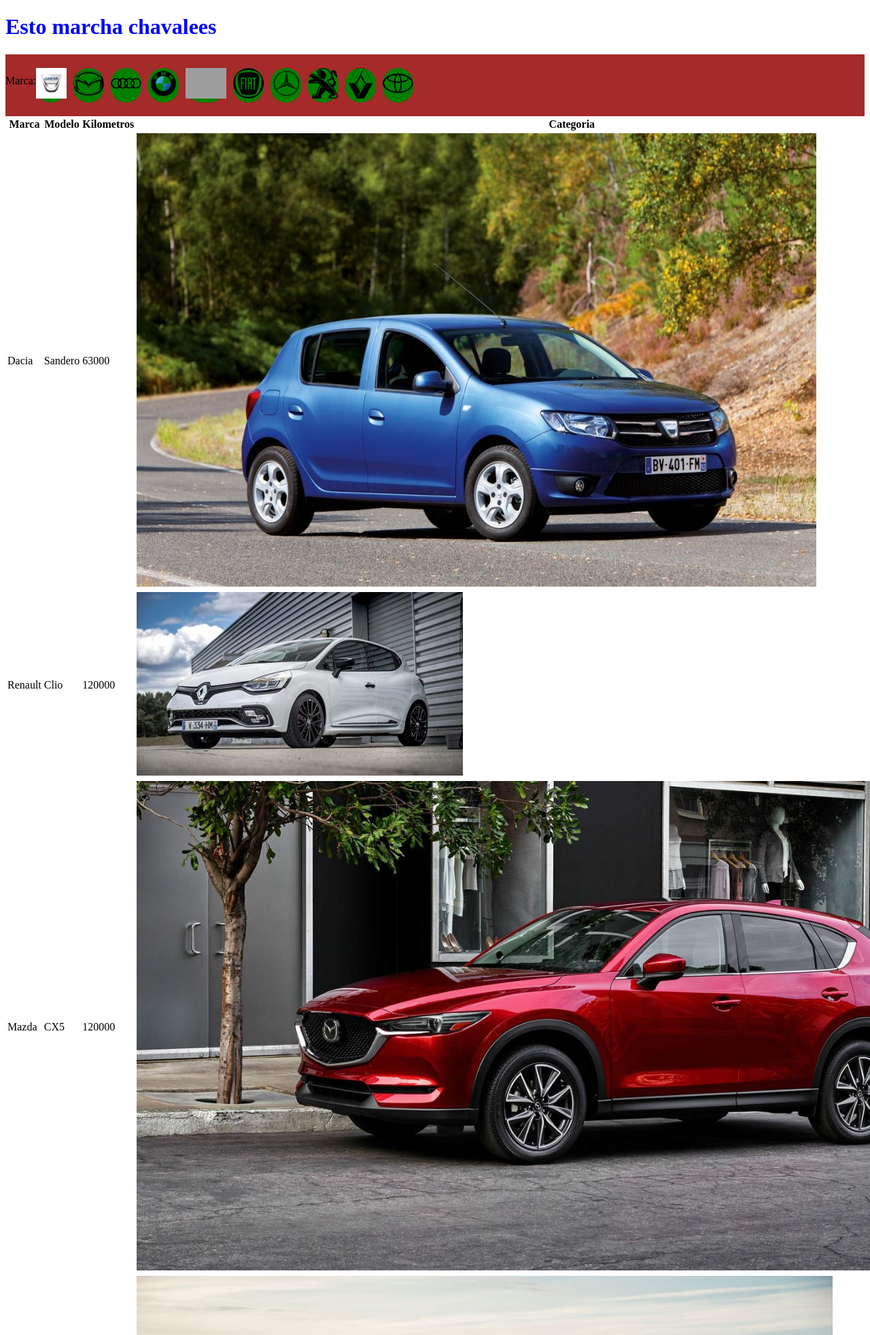
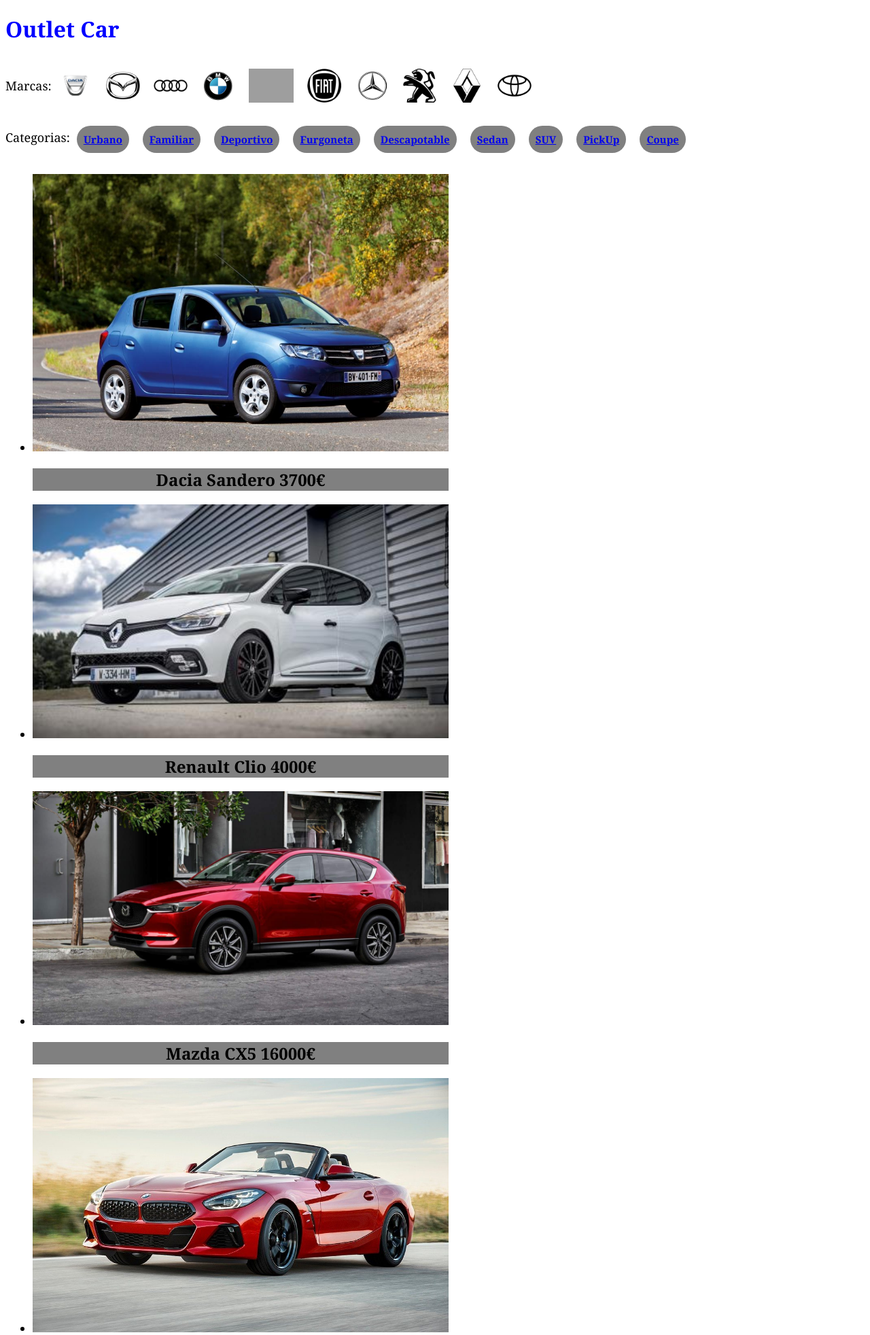
Before and after one commit to rubenclaveras/OutletCar, a Django app: page / in a window 1280 px wide; the page is wider, and only the part inside the window is pictured. Shown: the top 1964 px of that part at 68% size. Run offline with Django 3.2, Linux system fonts and the light colour scheme; data comes from the database, SQL or seed files in the repository; grey boxes are pictures that could not be loaded.

Commit message:
Apariencia CSS

```diff
--- a/static/styles/estilos.css
+++ b/static/styles/estilos.css
@@ -1,27 +1,61 @@
+* {
+    font-family: Cambria, Cochin, Georgia, Times, 'Times New Roman', serif;
+}
+
 h1 {
     color: blue;
+}
+
+h3 {
+    font-size: 15px;
+}
+
+.marcas {
+    display: flex;
+}
+
+.s1 {
+    margin-top: 28px;
+    font-size: large;
 }
 
 .marca {
     width: fit-content;
     margin-right: 10px;
-    background-color: green;
+    margin-left: 10px;
     border-radius: 180px;
 }
 
-.s1 {
-    margin-top: 30px;
+.logo {
+    height: 50px;
 }
 
-.logo {
-    height: 45px;
+.categorias {
+    display: flex;
 }
 
-.marcas {
-    display: flex;
-    background-color: brown;
+.categoria {
+    width: fit-content;
+    margin-right: 10px;
+    margin-left: 10px;
+    background-color: gray;
+    border-radius: 180px;
+    padding: 10px;
+    text-decoration: none;
 }
 
-h2 {
-    background-color: chartreuse;
+.s2 {
+    margin-top: 20px;
+    font-size: large;
 }
+
+.textoAnuncio {
+    width: 50%;
+    text-align: center;
+    background-color: gray;
+}
+
+.imagenGrande {
+    width: 50%;
+    height: auto;
+}
--- a/templates/index.html
+++ b/templates/index.html
@@ -6,14 +6,69 @@
     <meta charset="UTF-8">
     <meta http-equiv="X-UA-Compatible" content="IE=edge">
     <meta name="viewport" content="width=device-width, initial-scale=1.0">
-    <link type="text/css" rel="stylesheet" href='{% static "styles/estilos.css" %}'>
+    <link type='text/css' rel='stylesheet' href='{% static "styles/estilos.css" %}'>
     <title>Pagina inicial</title>
 </head>
 
 <body>
-    <h1>Esto marcha chavalees</h1>
-    <div class="marcas"><span class="s1">Marca: </span> {% for marca in marcas%}
-        <h2 class="marca"><img class="logo" src="{{ marca.logo.url }}" alt="{{ marca.nombreMarca }}" title="{{ marca.nombreMarca }}"></h2>{% endfor %}</div>
+    <header>
+        <h1>Outlet Car</h1>
+    </header>
+    <div class="marcas"><span class="s1">Marcas: </span> {% for marca in marcas%}
+        <h3 class="marca">
+            <a href="/cochesMarca"><img class="logo" src="{{ marca.logo.url }}" alt="{{ marca.nombreMarca }}" title="{{ marca.nombreMarca }}"></a>
+        </h3>{% endfor %}</div>
+    <div class="categorias"><span class="s2">Categorias: </span> {% for categoria in categorias%}
+        <h3 class="categoria">
+            <a href="/cochesMarca">{{ categoria.nombreCategoria }}</a>
+        </h3>{% endfor %}</div>
+
+    <div class="slider">
+        <ul>
+
+            <li>
+                {% for coche in coches%} {% if coche.id == 1 %}
+                <div class="anuncio"><img class="imagenGrande" src="{{ coche.foto.url }}" alt="foto {{ coche.marca }}">
+                    <h2 class="textoAnuncio">
+                        {{ coche.marca }} {{ coche.modelo }} {{ coche.precio }}€
+                    </h2>
+                </div>
+                {% endif %} {% endfor %}
+            </li>
+            <li>
+                {% for coche in coches%} {% if coche.id == 2 %}
+                <div class="anuncio"><img class="imagenGrande" src="{{ coche.foto.url }}" alt="foto {{ coche.marca }}">
+                    <h2 class="textoAnuncio">
+                        {{ coche.marca }} {{ coche.modelo }} {{ coche.precio }}€
+                    </h2>
+                </div>
+                {% endif %} {% endfor %}
+            </li>
+            <li>
+                {% for coche in coches%} {% if coche.id == 3 %}
+                <div class="anuncio"><img class="imagenGrande" src="{{ coche.foto.url }}" alt="foto {{ coche.marca }}">
+                    <h2 class="textoAnuncio">
+                        {{ coche.marca }} {{ coche.modelo }} {{ coche.precio }}€
+                    </h2>
+                </div>
+                {% endif %} {% endfor %}
+            </li>
+            <li>
+                {% for coche in coches%} {% if coche.id == 4 %}
+                <div class="anuncio"><img class="imagenGrande" src="{{ coche.foto.url }}" alt="foto {{ coche.marca }}">
+                    <h2 class="textoAnuncio">
+                        {{ coche.marca }} {{ coche.modelo }} {{ coche.precio }}€
+                    </h2>
+                </div>
+                {% endif %} {% endfor %}
+            </li>
+
+        </ul>
+    </div>
+
+
+
+
     <table>
         <thead>
             <tr>
@@ -40,7 +95,7 @@
         <tbody>
             {% for coche in coches%}
             <tr>
-                <td>{{ coche.marca }}</td>
+                <td>{{ coche.id }}</td>
                 <td>{{ coche.modelo }}</td>
                 <td>{{ coche.kilometros }}</td>
                 <td><img src="{{ coche.foto.url }}" alt="foto {{ coche.marca }}"> </td>
```
